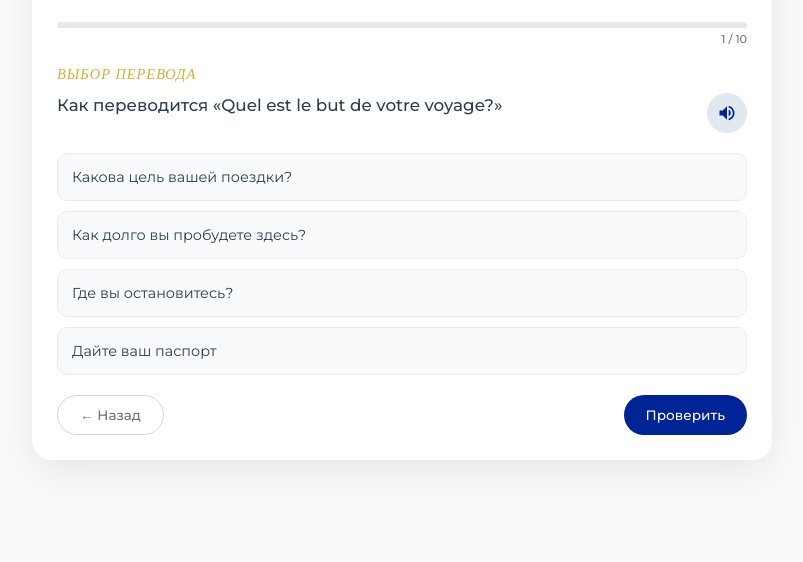
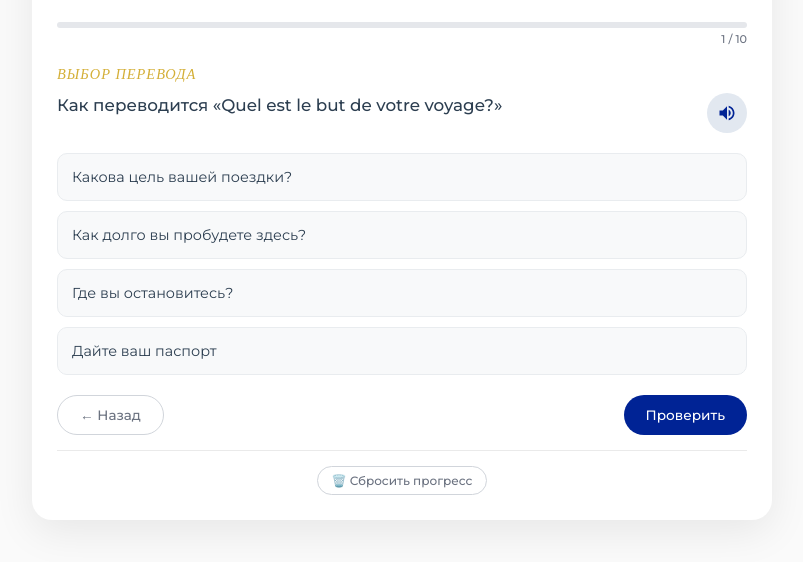
Before and after one commit to MES666/app, a plain HTML site: page index.html in a window 1280 px wide. Shown: the part 194-756 px from the top of the page, without its empty margins (238-1041 px from the left). Drawn offline with nearby package versions, Linux system fonts and the light colour scheme.

Commit message:
Add progress saving and new listening exercise types
- Implemented local storage for saving lesson progress, current exercise index, and points across sessions
- Added new exercise types: 'listening' for translation selection and 'listening_fill' for audio-based word completion
- Updated UI to support new exercise types with auto-play functionality and updated task labels
- Added progress controls including a button to reset all saved progress
- Enhanced application state management to persist user progress and completed lessons

```diff
--- a/index.html
+++ b/index.html
@@ -76,6 +76,11 @@
         .btn-sec { background: transparent; border: 1.5px solid #D1D5DB; color: var(--text-muted); }
         .btn-sec:hover { background: #F8F9FA; }
 
+        .progress-controls { display: flex; justify-content: center; gap: 10px; margin-top: 15px; padding-top: 15px; border-top: 1px solid #EAEAEA; }
+        .btn-sm { padding: 6px 14px; font-size: 0.75rem; border-radius: 20px; }
+        .btn-danger { background: var(--error); color: #fff; }
+        .btn-danger:hover { background: #A93226; }
+
         .res-screen { text-align: center; padding: 40px 20px; display: none; }
         .res-screen h2 { font-family: 'Cormorant Garamond', serif; font-size: 2rem; margin-bottom: 8px; color: var(--fr-blue); }
         .res-screen p { color: var(--text-muted); margin-bottom: 25px; }
@@ -118,6 +123,9 @@
             <button class="btn btn-sec" id="prev-btn" onclick="app.goPrev()" disabled>← Назад</button>
             <button class="btn btn-pri" id="check-btn" onclick="app.validate()">Проверить</button>
             <button class="btn btn-pri" id="next-btn" onclick="app.goNext()" style="display:none;">Далее →</button>
+        </div>
+        <div class="progress-controls">
+            <button class="btn btn-sec btn-sm" onclick="app.clearProgress()">🗑️ Сбросить прогресс</button>
         </div>
     </main>
 
@@ -249,7 +257,9 @@ const LESSONS = {
         { type: 'test', q: 'Как переводится «Pour rien» в ответ на спасибо?', speak: "Pour rien.", opts: ["Не за что", "За ничто", "Ничего", "Без проблем"], correct: "Не за что" },
         { type: 'word_order', q: 'Соберите фразу: «Напишу Вам письмо»', speak: "Je vous écris une lettre.", words: ["Je", "vous", "écris", "une", "lettre."], correct: "Je vous écris une lettre." },
         { type: 'fill', q: 'Вставьте пропущенное слово (сторона/часть)', speak: "C'est très gentil de votre part.", context: "C'est très gentil de votre ___ .", correct: "part" },
-        { type: 'test', q: 'Что означает глагол «accompagner»?', speak: "Accompagner.", opts: ["Провожать", "Сопровождать машину", "Звонить", "Встречать"], correct: "Провожать" }
+        { type: 'test', q: 'Что означает глагол «accompagner»?', speak: "Accompagner.", opts: ["Провожать", "Сопровождать машину", "Звонить", "Встречать"], correct: "Провожать" },
+        { type: 'listening', q: 'Прослушайте и выберите правильный перевод', speak: "Je suis désolé, je ne comprends pas.", opts: ["Извините, я не понимаю", "Я очень рад вас видеть", "Где находится отель?", "Сколько это стоит?"], correct: "Извините, я не понимаю" },
+        { type: 'listening_fill', q: 'Прослушайте и вставьте пропущенное слово', speak: "Je voudrais réserver une chambre.", context: "Je voudrais ___ une chambre.", correct: "réserver" }
     ]}
 };
 
@@ -272,7 +282,36 @@ const app = {
             btn.onclick = () => this.switchLesson(parseInt(k));
             this.el.nav.appendChild(btn);
         });
-        this.switchLesson(1);
+        this.loadProgress();
+        this.switchLesson(this.current);
+    },
+
+    saveProgress() {
+        const progress = {
+            lesson: this.current,
+            exercise: this.idx,
+            points: this.pts,
+            completedLessons: JSON.parse(localStorage.getItem('fr_completedLessons') || '{}')
+        };
+        localStorage.setItem('fr_progress', JSON.stringify(progress));
+    },
+
+    loadProgress() {
+        const saved = localStorage.getItem('fr_progress');
+        if (saved) {
+            const data = JSON.parse(saved);
+            this.current = data.lesson || 1;
+            this.idx = data.exercise || 0;
+            this.pts = data.points || 0;
+        }
+    },
+
+    clearProgress() {
+        localStorage.removeItem('fr_progress');
+        localStorage.removeItem('fr_completedLessons');
+        this.current = 1;
+        this.idx = 0;
+        this.pts = 0;
     },
 
     speak() {
@@ -298,11 +337,12 @@ const app = {
             b.disabled = false;
         });
         this.render();
+        this.saveProgress();
     },
 
     render() {
         const ex = LESSONS[this.current].exercises[this.idx];
-        this.el.type.textContent = ex.type === 'test' ? 'Выбор перевода' : ex.type === 'word_order' ? 'Порядок слов' : 'Вставьте слово';
+        this.el.type.textContent = ex.type === 'test' || ex.type === 'listening' ? 'Выбор перевода' : ex.type === 'word_order' ? 'Порядок слов' : (ex.type === 'listening_fill' ? 'Аудирование: вставьте слово' : 'Вставьте слово');
         this.el.q.textContent = ex.q;
         this.speakText = ex.speak || "";
         this.el.box.innerHTML = '';
@@ -313,13 +353,17 @@ const app = {
         this.el.ptxt.textContent = `${this.idx + 1} / ${LESSONS[this.current].exercises.length}`;
         this.sel = null; this.orderArr = []; this.txtInput = "";
 
-        if (ex.type === 'test') {
+        if (ex.type === 'test' || ex.type === 'listening') {
             const grid = document.createElement('div'); grid.className = 'opt-grid';
             ex.opts.forEach(opt => {
                 const b = document.createElement('div'); b.className = 'opt-btn'; b.textContent = opt;
                 b.onclick = () => this.pickOpt(b, opt); grid.appendChild(b);
             });
             this.el.box.appendChild(grid);
+            // Auto-play audio for listening exercises
+            if (ex.type === 'listening') {
+                setTimeout(() => this.speak(), 300);
+            }
         } else if (ex.type === 'word_order') {
             const ans = document.createElement('div'); ans.className = 'word-area empty'; ans.id = 'ans-zone';
             const pool = document.createElement('div'); pool.className = 'word-pool';
@@ -331,10 +375,14 @@ const app = {
             this.el.box.append(ans, pool);
         } else {
             const inp = document.createElement('input'); inp.type = 'text'; inp.className = 'fill-field';
-            inp.placeholder = 'Введите слово на французском...';
+            inp.placeholder = ex.type === 'listening_fill' ? 'Прослушайте и введите слово...' : 'Введите слово на французском...';
             inp.oninput = e => this.txtInput = e.target.value.trim();
             this.el.box.innerHTML = `<div class="context-line">${ex.context.replace('___', '<u>...</u>')}</div>`;
             this.el.box.appendChild(inp);
+            // Auto-play audio for listening fill exercises
+            if (ex.type === 'listening_fill') {
+                setTimeout(() => this.speak(), 300);
+            }
         }
     },
 
@@ -372,7 +420,7 @@ const app = {
         let ok = false;
         const clean = s => s.toLowerCase().replace(/[.,!?;:()]/g, '').replace(/\s+/g, ' ').trim();
 
-        if (ex.type === 'test') {
+        if (ex.type === 'test' || ex.type === 'listening') {
             if (!this.sel) return alert('Выберите вариант');
             ok = this.sel === ex.correct;
             document.querySelectorAll('.opt-btn').forEach(b => {
@@ -399,6 +447,7 @@ const app = {
         this.el.fb.innerHTML = ok ? `<strong>✨ Parfait !</strong> Ответ верный.` : `<strong>⚠️ Внимание!</strong> Правильный вариант: <em>${ex.correct}</em>`;
         this.el.chk.style.display = 'none';
         this.el.nxt.style.display = 'inline-block';
+        this.saveProgress();
     },
 
     goNext() {
@@ -407,6 +456,11 @@ const app = {
             this.tries = 0;
             this.render();
         } else {
+            // Save completed lesson
+            const completed = JSON.parse(localStorage.getItem('fr_completedLessons') || '{}');
+            completed[this.current] = true;
+            localStorage.setItem('fr_completedLessons', JSON.stringify(completed));
+
             this.el.game.style.display = 'none';
             this.el.res.style.display = 'block';
             this.el.score.textContent = `${this.pts}/${LESSONS[this.current].exercises.length}`;
@@ -425,6 +479,7 @@ const app = {
         this.el.game.style.display = 'block';
         this.el.res.style.display = 'none';
         this.render();
+        this.saveProgress();
     }
 };
 
```
Also changed, not shown: 1 other file.
